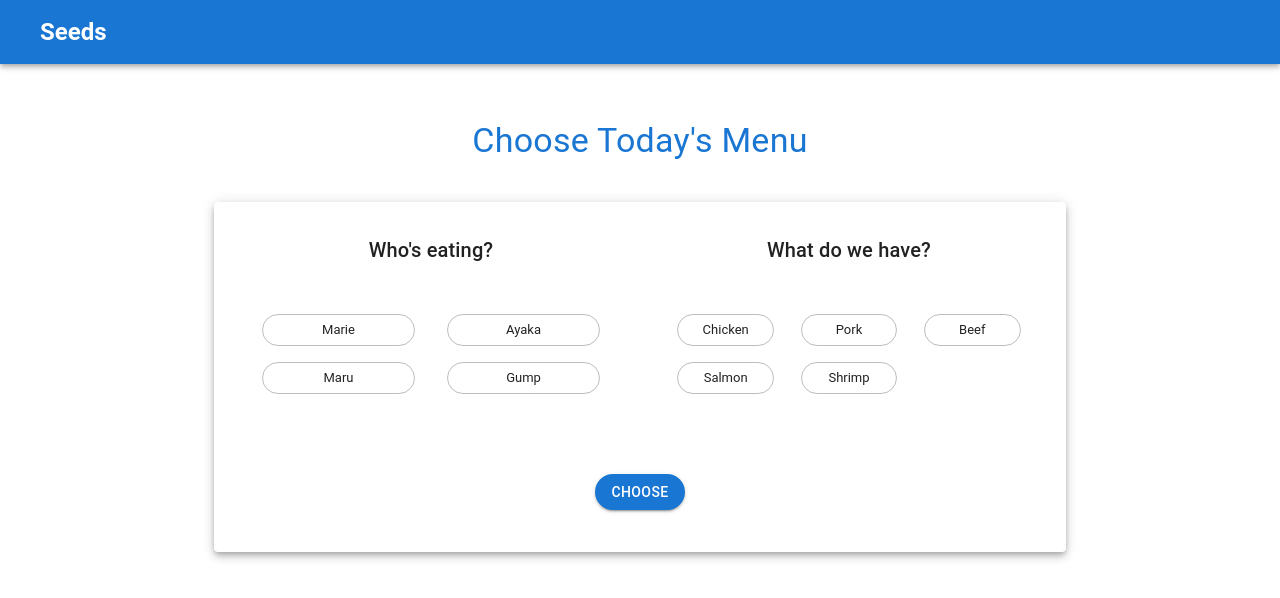
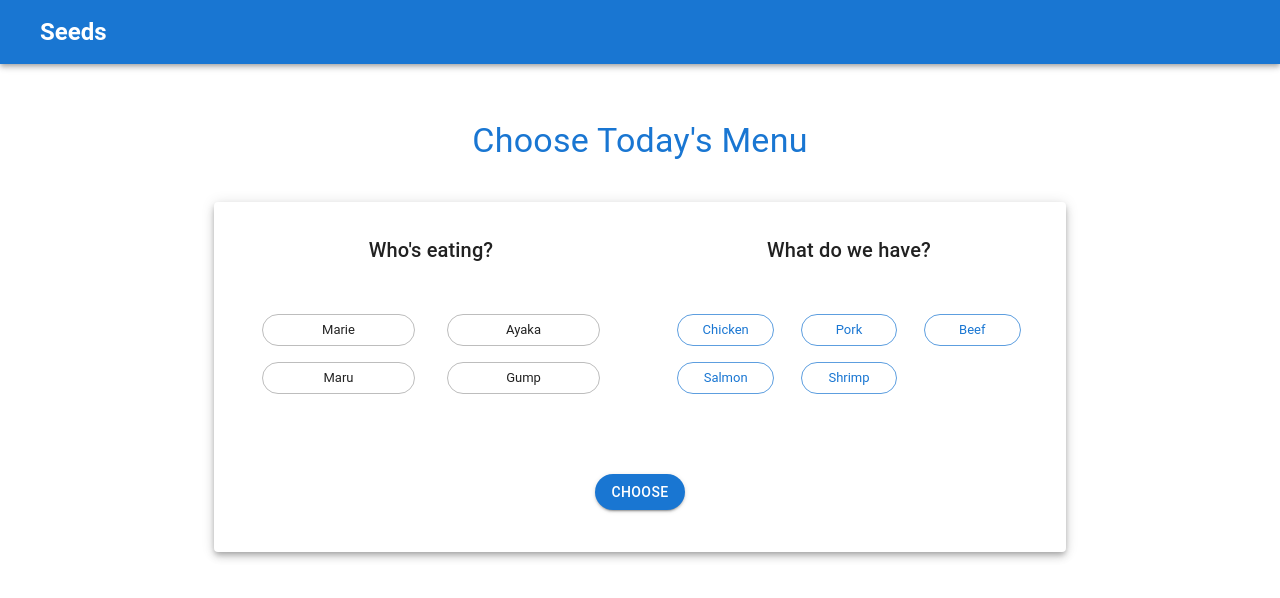
Before and after one commit to mariescoding/reactMenuGenerate, a React (Create React App) app in the folder my-app-test/: page / in a window 1280 px wide. Shown: the top 598 px of the page. Built offline with nearby package versions, Linux system fonts and the light colour scheme.

Commit message:
add color & onCLick properties

```diff
--- a/my-app-test/src/features/enterInputs/EnterInputs.tsx
+++ b/my-app-test/src/features/enterInputs/EnterInputs.tsx
@@ -4,15 +4,23 @@ import Box from "@mui/material/Box";
 import Button from "@mui/material/Button";
 import { EnterPeopleInfo } from "./components/EnterPeopleInfo";
 import { EnterIngredientInfo } from "./components/EnterIngredientInfo";
+import { useGenerateMenu } from "../../hooks/useGenerateMenu";
 
 export const EnterInputs = () => {
-  //const { isPersonClicked, isMenuClicked } = useGenerateMenu;
+  const { personChipClick, ingChipClick, ingIsClicked, personIsClicked } =
+    useGenerateMenu();
 
   return (
     <Paper elevation={5} sx={{ height: "350px;" }}>
       <Grid container spacing={2} sx={{ p: 2 }}>
-        <EnterPeopleInfo />
-        <EnterIngredientInfo />
+        <EnterPeopleInfo
+          // onChipClick={personChipClick}
+          checkClick={ingIsClicked}
+        />
+        <EnterIngredientInfo
+          onChipClick={ingChipClick}
+          checkClick={ingIsClicked}
+        />
       </Grid>
       <Box sx={{ m: 5 }}>
         <Button variant="contained" sx={{ borderRadius: 5 }}>
--- a/my-app-test/src/features/enterInputs/components/EnterIngredientInfo.tsx
+++ b/my-app-test/src/features/enterInputs/components/EnterIngredientInfo.tsx
@@ -3,16 +3,44 @@ import Typography from "@mui/material/Typography";
 import { IngChipGrid } from "./IngredientButton";
 import React from "react";
 
-export const EnterIngredientInfo: React.FC = () => {
+type Props = {
+  onChipClick: (id: number) => void;
+  checkClick: Array<boolean>;
+};
+
+export const EnterIngredientInfo: React.FC<Props> = ({
+  onChipClick,
+  checkClick,
+}) => {
   return (
     <Grid item md={6}>
       <Typography variant="h6">What do we have?</Typography>
       <Grid container spacing={2} sx={{ p: 3, mt: 1 }}>
-        <IngChipGrid ingName="Chicken" />
-        <IngChipGrid ingName="Pork" />
-        <IngChipGrid ingName="Beef" />
-        <IngChipGrid ingName="Salmon" />
-        <IngChipGrid ingName="Shrimp" />
+        <IngChipGrid
+          ingName="Chicken"
+          isSelected={checkClick[0]}
+          ingChipClick={() => onChipClick(0)}
+        />
+        <IngChipGrid
+          ingName="Pork"
+          isSelected={checkClick[1]}
+          ingChipClick={() => onChipClick(1)}
+        />
+        <IngChipGrid
+          ingName="Beef"
+          isSelected={checkClick[2]}
+          ingChipClick={() => onChipClick(2)}
+        />
+        <IngChipGrid
+          ingName="Salmon"
+          isSelected={checkClick[3]}
+          ingChipClick={() => onChipClick(3)}
+        />
+        <IngChipGrid
+          ingName="Shrimp"
+          isSelected={checkClick[4]}
+          ingChipClick={() => onChipClick(4)}
+        />
       </Grid>
     </Grid>
   );
--- a/my-app-test/src/features/enterInputs/components/IngredientButton.tsx
+++ b/my-app-test/src/features/enterInputs/components/IngredientButton.tsx
@@ -7,12 +7,24 @@ import { menus } from "/Users/mariemuramatsu/Personal/React/my-app-test/src/demo
 
 type Props = {
   ingName: String;
+  ingChipClick: () => void;
+  isSelected: boolean;
 };
 
-export const IngChipGrid: React.FC<Props> = ({ ingName }) => {
+export const IngChipGrid: React.FC<Props> = ({
+  ingName,
+  ingChipClick,
+  isSelected,
+}) => {
   return (
     <Grid item xs={4}>
-      <Chip label={ingName} variant="outlined" sx={{ width: "90%" }}></Chip>
+      <Chip
+        label={ingName}
+        variant="outlined"
+        sx={{ width: "90%" }}
+        color={isSelected ? "secondary" : "primary"}
+        onClick={ingChipClick}
+      ></Chip>
     </Grid>
   );
 };
```
